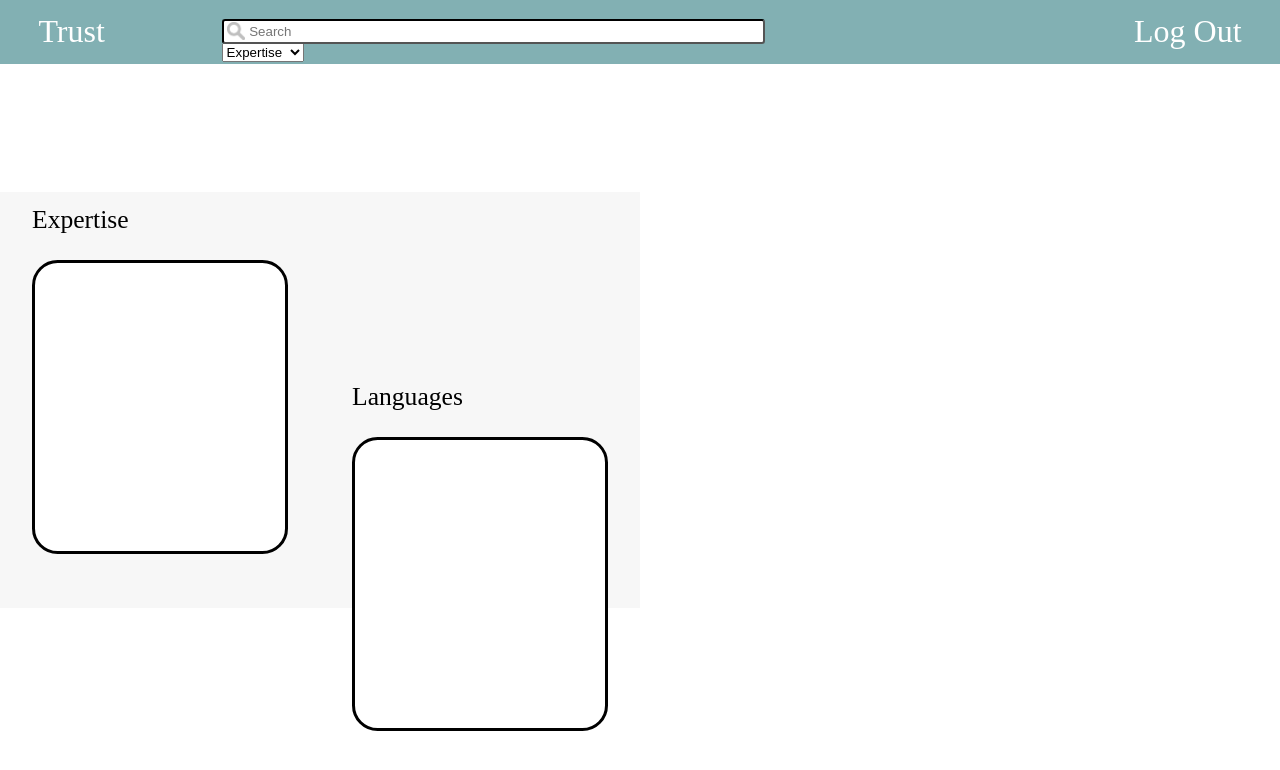
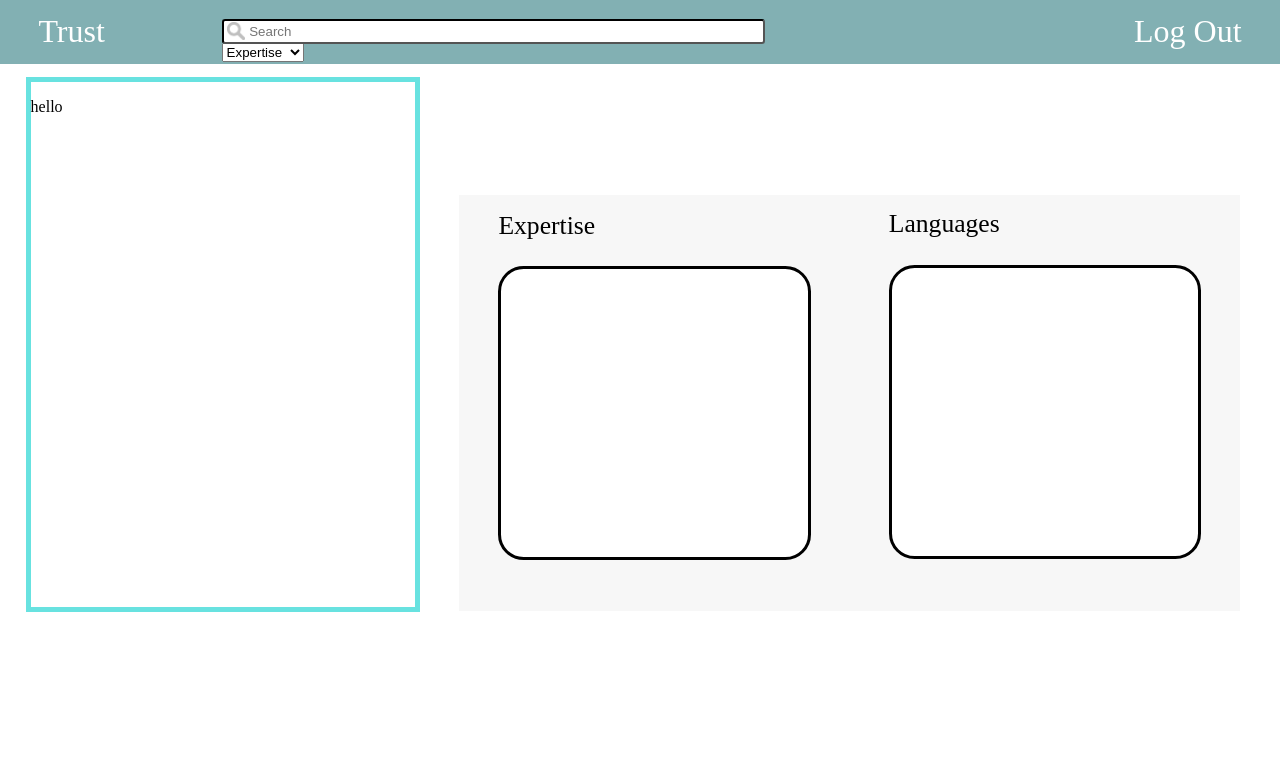
Before and after one commit to Randy-T22/Capstone-Project, a Django app: page /search in a window 1280 px wide. Shown: the top 770 px of the page. Run offline with Django 3.2, Linux system fonts and the light colour scheme.

Commit message:
completed basic div placing for search page

```diff
--- a/TrustApp/static/search.css
+++ b/TrustApp/static/search.css
@@ -64,23 +64,23 @@ body {
 }
 .name {
   margin-top: 1%;
-  margin-left: 5%;
-  font-size: 2.5vw;
+  margin-left: 3%;
+  font-size: 2vw;
   position: fixed;
   color: black;
 }
 .email {
   margin-top: 1%;
-  margin-left: 65%;
+  margin-left: 33%;
   letter-spacing: 0vw;
-  font-size: 2.5vw;
+  font-size: 2vw;
   position: fixed;
   color: black;
 }
 .jobTitle {
   margin-top: 1%;
-  margin-left: 38.5%;
-  font-size: 2.5vw;
+  margin-left: 20%;
+  font-size: 2vw;
   position: fixed;
   color: black;
   text-decoration: underline;
@@ -88,10 +88,12 @@ body {
 
 .skillsBox {
   background-color: rgba(196, 196, 196, 0.144);
-  margin-top: 15%;
-  position: fixed;
+  margin-top: 25%;
+  /* position: fixed; */
   height: 32.5vw;
-  width: 50%;
+  width: 61vw;
+  float: right;
+
 }
 
 .expertiseTitle {
@@ -118,7 +120,7 @@ body {
 }
 
 .languageTitle {
-  margin-top: -27%;
+  margin-top: -45%;
   margin-left: 55%;
   font-size: 2vw;
 }
@@ -138,3 +140,15 @@ body {
   margin-left: 1%;
   position: fixed;
 }
+
+
+
+.leftside {
+  float: left;
+  /* border: 5px solid #22CECA; */
+  border: 5px solid #68E2E0;
+  margin-top: 6%;
+  margin-left: 2%;
+  height: 41vw;
+  width: 30vw;
+}
--- a/TrustApp/templates/search.html
+++ b/TrustApp/templates/search.html
@@ -27,6 +27,9 @@
       </select>
       <a class="logout" href="{% url "logout" %}">Log Out</a>
   </nav>
+  <div class = "leftside">
+    <p>hello</p>
+  </div>
   <div class="profdisplay">
     <div class="bioBox">
       <div class="name"><p>{{request.user.first_name}} {{request.user.last_name}}</p></div>
```
